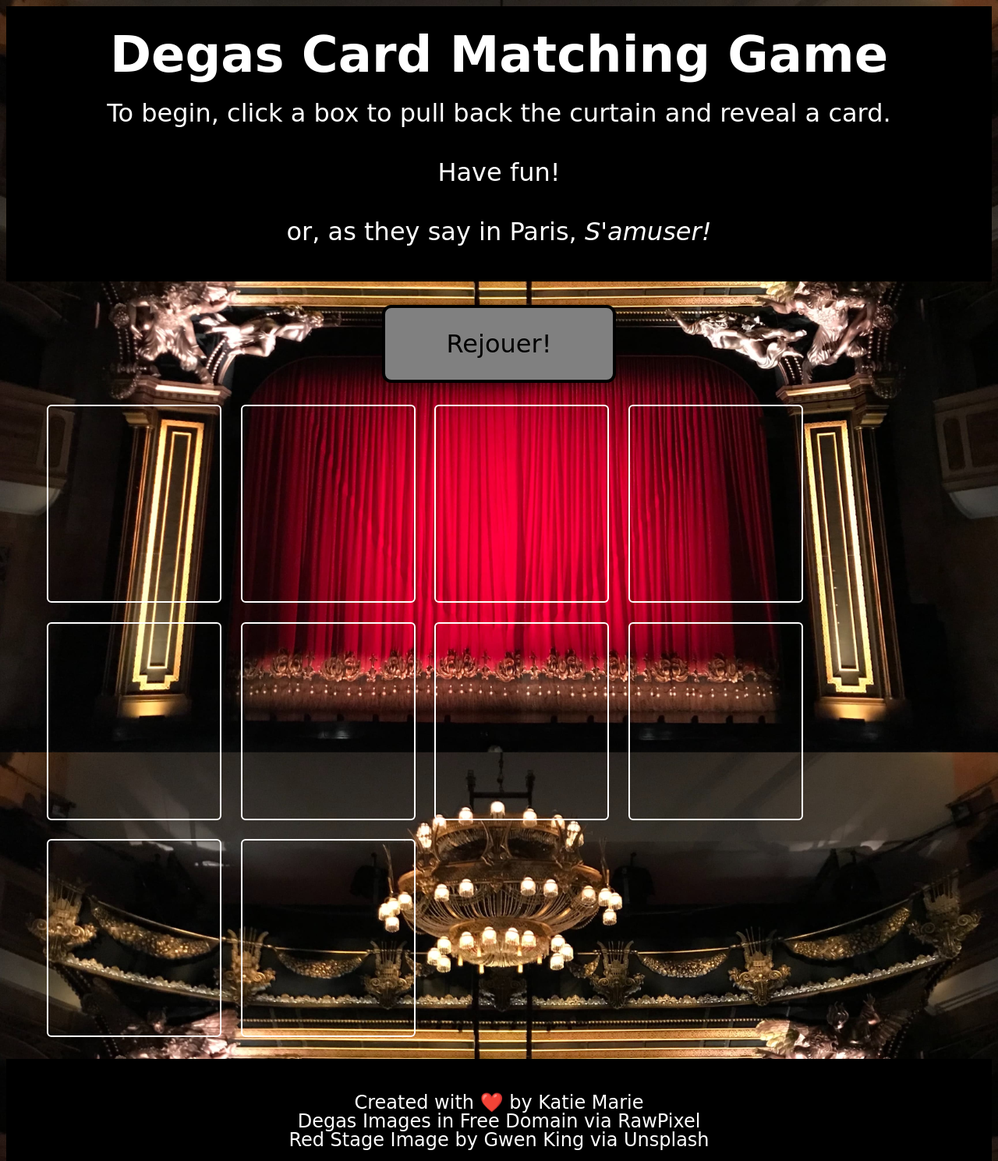
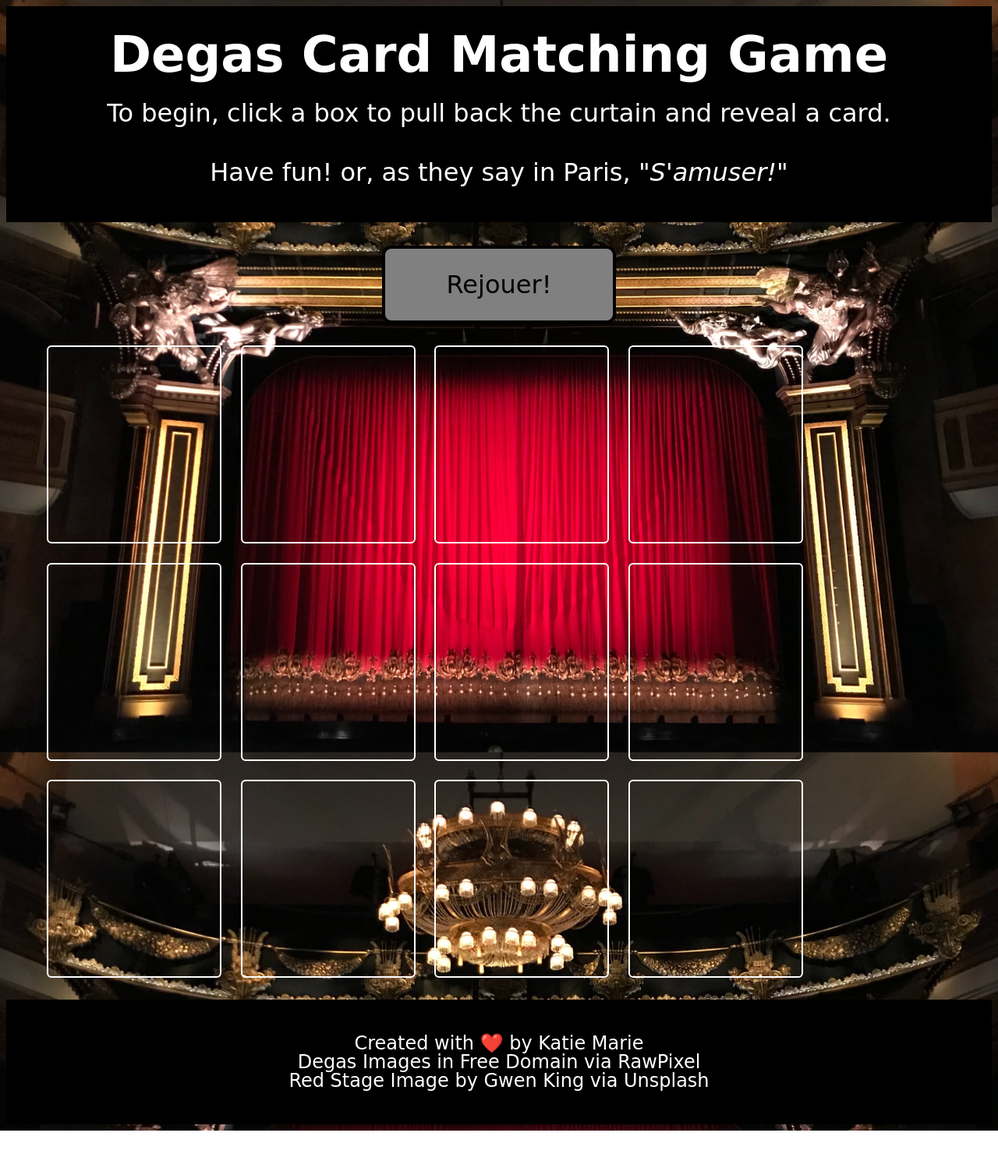
Before and after one commit to kguite/degas-card-game, a plain HTML site: page index.html in a window 1280 px wide. Shown: the top 1489 px of the page at 78% size. After the commit the page ends 1450 px from the top, so only its background shows below. Drawn offline with Linux system fonts and the light colour scheme; a web font is replaced by a local one.

Commit message:
add card6, for a total of 12 cards

```diff
--- a/degas.js
+++ b/degas.js
@@ -19,7 +19,8 @@ function shuffleCards() {
         card3 = 'card3.jpg',
         card4 = 'card4.jpg',
         card5 = 'card5.jpg',
-        cards = [card1, card1, card2, card2, card3, card3, card4, card4, card5, card5];
+        card6 = 'card6.jpeg',
+        cards = [card1, card1, card2, card2, card3, card3, card4, card4, card5, card5, card6, card6];
     // deck holds all the section elements with the class 'card'
     const deck = document.querySelectorAll('.card');
     //In deck, for each card, do the following:
@@ -31,7 +32,7 @@ function shuffleCards() {
         // Repeat that action until variable, random, is given a value, representing an index in array, cards,
         // that is not undefined.
         do {
-            random = Math.floor(Math.random() * 10)
+            random = Math.floor(Math.random() * 12)
             console.log(random)
         } while (cards[random] === undefined)
 
--- a/index.html
+++ b/index.html
@@ -16,8 +16,7 @@
         <header class="page-header">
             <h1>Degas Card Matching Game</h1>
             <p>To begin, click a box to pull back the curtain and reveal a card.</p>
-            <p>Have fun!</p>
-            <p>or, as they say in Paris, <em>S'amuser!</em>
+            <p>Have fun! or, as they say in Paris, <em>"S'amuser!"</em>
             </p>
        </header>
 
@@ -34,6 +33,8 @@
                 <section class="card" data-value="7"></section>
                 <section class="card" data-value="8"></section>
                 <section class="card" data-value="9"></section>
+                <section class="card" data-value="10"></section>
+                <section class="card" data-value="11"></section>
             </ul>
 
         <footer class="page-footer">
```
Also changed, not shown: card6.jpeg (added).
